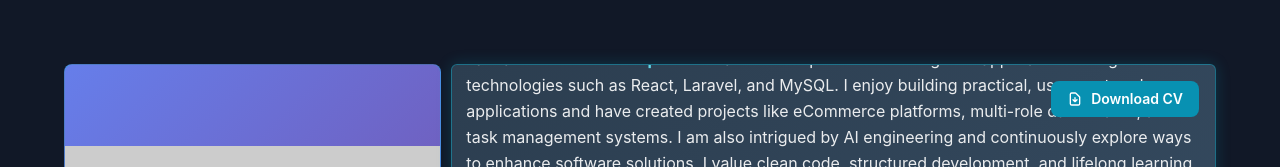
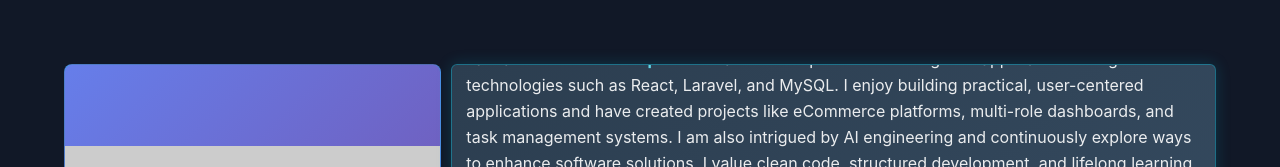
Before and after one commit to MarkA-Quipit/Grid-Portfolio, a React (Create React App) app: page / in a window 1280 px wide. Shown: the top 167 px of the page. Built offline with nearby package versions, Linux system fonts and the light colour scheme; the HTML template or start-up script is replaced by a standard one.

Commit message:
updated the position of download cv

```diff
--- a/src/components/ProjectCard.tsx
+++ b/src/components/ProjectCard.tsx
@@ -369,21 +369,20 @@ const ProjectCard: React.FC<ProjectCardProps> = ({
   if (isPersonalSection) {
     return (
       <div className={`project-card ${size} personal-section rounded-lg border border-cyan-500 border-opacity-40 p-5 flex flex-col justify-end relative overflow-hidden transition-all duration-300 shadow-[0_0_15px_rgba(6,182,212,0.2)] min-h-0 hover:-translate-y-0.5 hover:shadow-[0_0_25px_rgba(6,182,212,0.4)] hover:border-opacity-80 md:p-3.5 md:rounded-md bg-gray-900`}>
-        {/* Download CV Button - Top Right */}
+        <div className="card-content relative z-[2] text-white">
+          {/* Name and Download CV Button - Aligned horizontally */}
+          <div className="flex items-center mb-4 gap-4">
+            <h2 className="text-5xl font-bold text-cyan-300 leading-tight">{personalName || "Your Name"}</h2>
             <a
               href="/path-to-cv.pdf"
               download="Mark_Aldrin_Quipit_CV.pdf"
-          className="absolute top-4 right-4 bg-cyan-600 hover:bg-cyan-700 text-white text-sm font-semibold px-4 py-2 rounded-lg transition-all duration-300 hover:scale-105 hover:shadow-lg z-10 flex items-center gap-2"
+              className="bg-cyan-600 hover:bg-cyan-700 text-white text-sm font-semibold px-4 py-2 rounded-lg transition-all duration-300 hover:scale-105 hover:shadow-lg flex items-center gap-2 flex-shrink-0"
             >
               <svg className="w-4 h-4" fill="none" stroke="currentColor" viewBox="0 0 24 24">
                 <path strokeLinecap="round" strokeLinejoin="round" strokeWidth={2} d="M12 10v6m0 0l-3-3m3 3l3-3m2 8H7a2 2 0 01-2-2V5a2 2 0 012-2h5.586a1 1 0 01.707.293l5.414 5.414a1 1 0 01.293.707V19a2 2 0 01-2 2z" />
               </svg>
               Download CV
             </a>
-
-        <div className="card-content relative z-[2] text-white">
-          <div className="mb-4">
-            <h2 className="text-5xl font-bold text-cyan-300 leading-tight">{personalName || "Your Name"}</h2>
           </div>
           <p className="card-description leading-relaxed opacity-90 text-md mb-5 md:text-md md:mb-3">
             I am a <span className="text-cyan-300 font-bold">full-stack developer</span> with hands-on experience building web applications using modern technologies such as React, Laravel, and MySQL. I enjoy building practical, user-centered applications and have created projects like eCommerce platforms, multi-role dashboards, and task management systems. I am also intrigued by AI engineering and continuously explore ways to enhance software solutions. I value clean code, structured development, and lifelong learning, using tools including AI responsibly—to improve productivity and problem-solving. I am adaptable, detail-oriented, and motivated to grow as a developer while contributing meaningful solutions to real-world problems.
```
Lines whose indentation alone changed are shown as unchanged.
